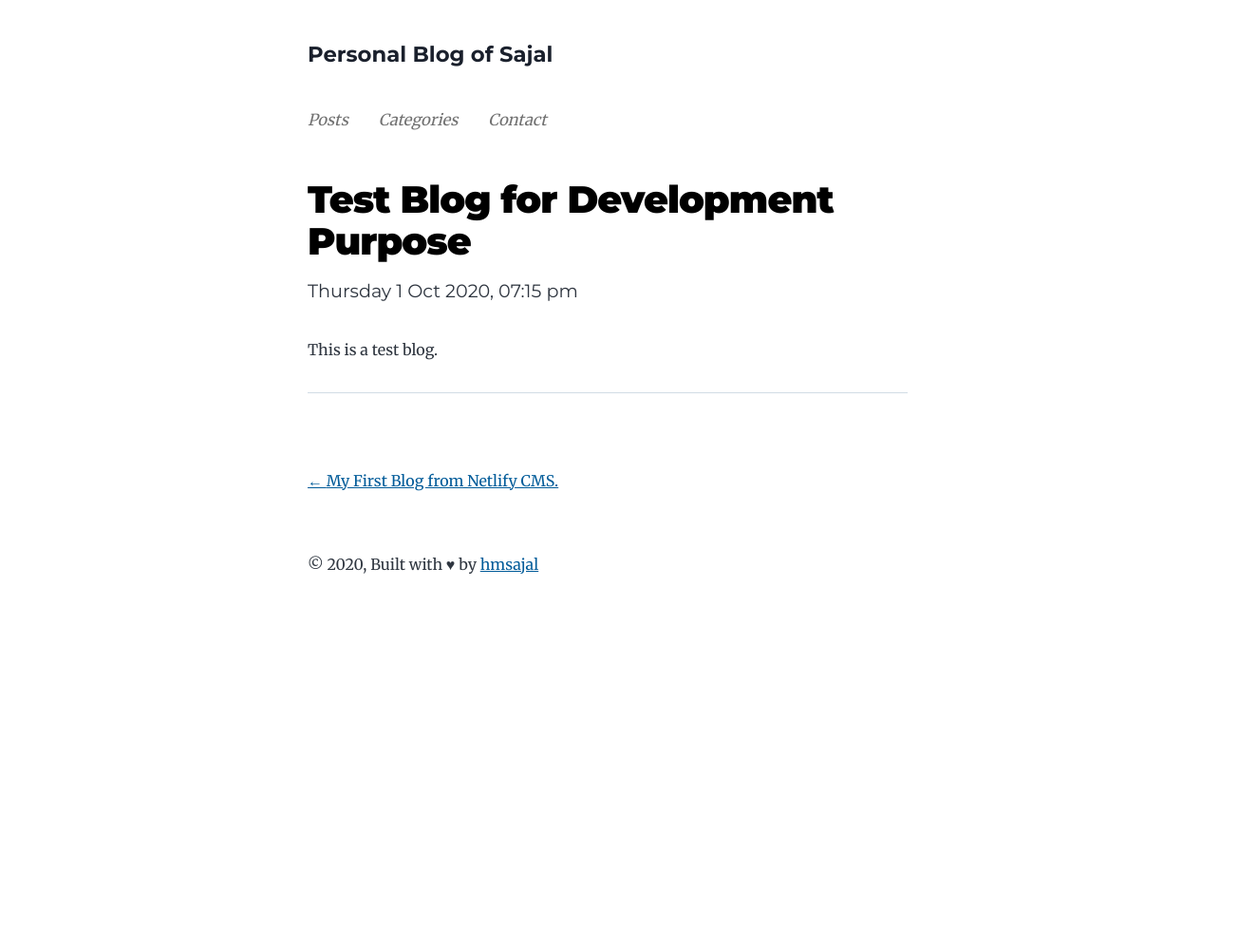
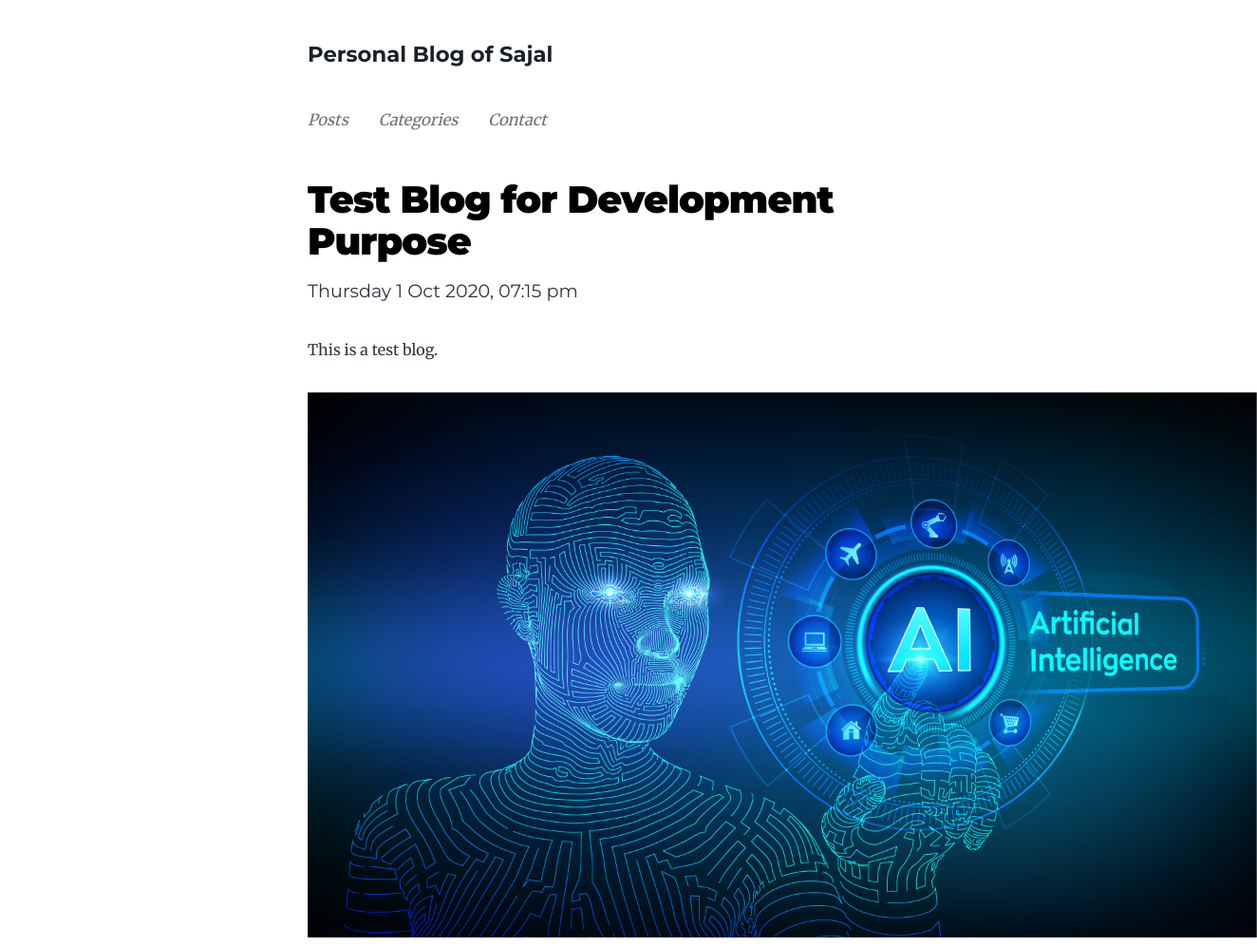
Before and after one commit to hmsajal/BlogSite, a Gatsby site: page /test-blog-for-development-purpose/ in a window 1280 px wide. Shown: the top 997 px of the page at 95% size, 1324 px wide, since content can reach past the window. Before the commit the page ends 800 px from the top, so only its background shows below. Built offline with nearby package versions, Linux system fonts and the light colour scheme; Gatsby itself is replaced by a stand-in of ours.

Commit message:
Update Blog “test-blog-for-development-purpose”

```diff
--- a/static/blog/test-blog-for-development-purpose.md
+++ b/static/blog/test-blog-for-development-purpose.md
@@ -6,3 +6,5 @@ date: 2020-10-01T19:15:02.235Z
 thumbnail: /assets/top-5-trends-in-artificial-intelligence-that-may-dominate-2020.png
 ---
 This is a test blog.
+
+![image test](../assets/top-5-trends-in-artificial-intelligence-that-may-dominate-2020.png)
```
